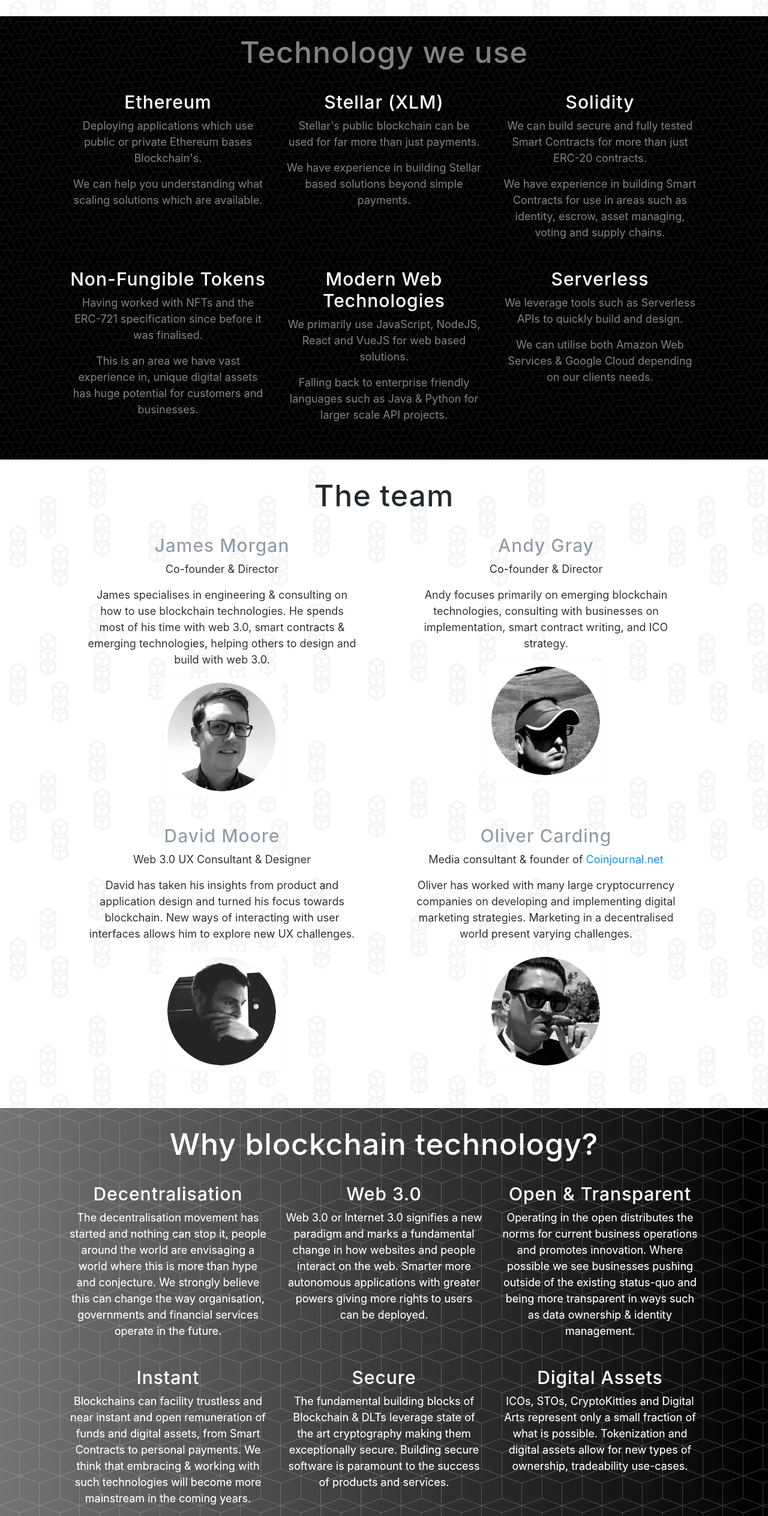
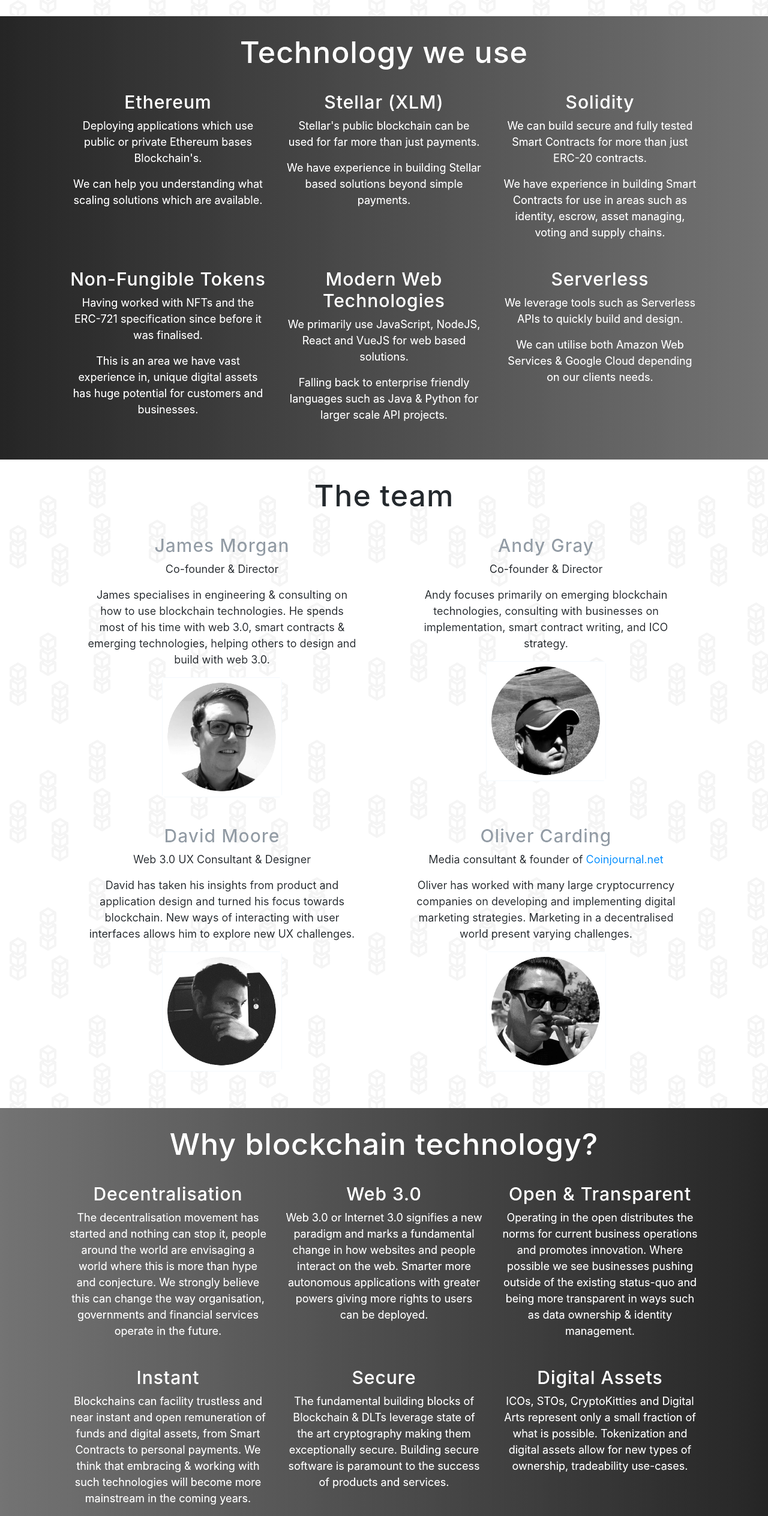
Before and after one commit to blockrockettech/blockrockettech.github.io, a website with bundled scripts: page index.html in a window 1280 px wide. Shown: the part 1825-4352 px from the top of the page at 60% size. Built offline with nearby package versions, Linux system fonts and the light colour scheme; a web font is replaced by a local one.

Commit message:
colour swipes

```diff
--- a/scss/_blockchain.scss
+++ b/scss/_blockchain.scss
@@ -2,9 +2,9 @@
 section.blockchain {
 
   color: white;
-    background: url('../img/bg-pattern.png'), $theme-secondary;
-    background: url('../img/bg-pattern.png'), -webkit-linear-gradient(to left, $theme-secondary, $theme-tertiary);
-    background: url('../img/bg-pattern.png'), linear-gradient(to left, $theme-secondary, $theme-tertiary);
+  background: $theme-secondary;
+  background: -webkit-linear-gradient(to left, $gray-darker, $theme-tertiary);
+  background: linear-gradient(to left, $gray-darker, $theme-tertiary);
 
   filter: brightness(110%);
 
--- a/scss/_technolgies.scss
+++ b/scss/_technolgies.scss
@@ -1,11 +1,10 @@
 // Styling for the features section
 section.technologies {
 
-    background: url('../img/what-the-hex-dark.png'), $theme-secondary;
-    background: url('../img/what-the-hex-dark.png'), -webkit-linear-gradient(to left, $theme-secondary, $theme-tertiary);
-    background: url('../img/what-the-hex-dark.png'), linear-gradient(to left, $theme-secondary, $theme-tertiary);
-
-    color: $gray-light;
+    color: white;
+    background: $theme-secondary;
+    background: -webkit-linear-gradient(to left, $theme-tertiary,  $gray-darker);
+    background: linear-gradient(to left, $theme-tertiary, $gray-darker);
 
     filter: brightness(110%);
 
```
Also changed, not shown: css/new-age.css, css/new-age.min.css, 1 other file. Lines whose indentation alone changed are shown as unchanged.
